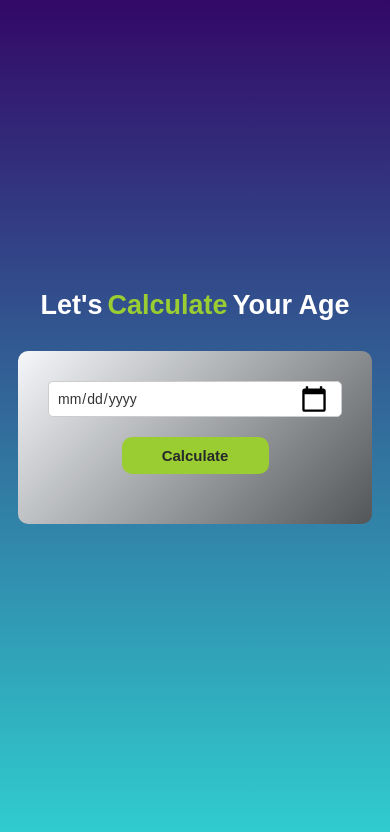
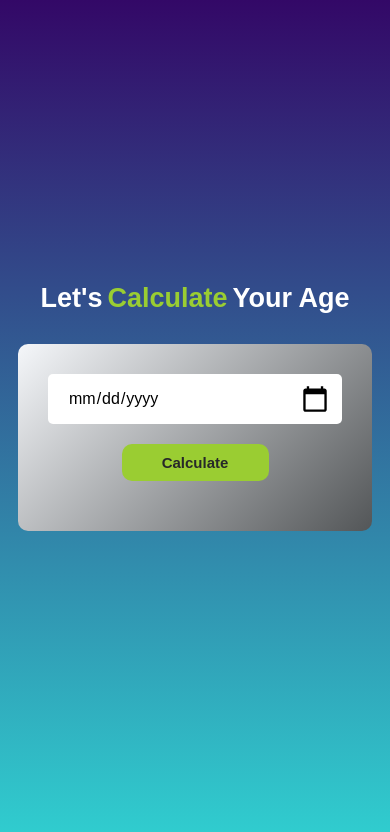
Before and after one commit to BGWEB08/Age-calculator-with-HTML-CSS-and-JavaScript., a plain HTML site: page index.html in a window 390 px wide. Drawn offline with Linux system fonts and the light colour scheme.

Commit message:
Update style.css

```diff
--- a/style.css
+++ b/style.css
@@ -83,33 +83,6 @@ button {
     background-position: calc(100% - 10px);
 }
 
-/* Genel bir stil uygulaması */
-input[type="date"] {
-    appearance: none; /* Tarayıcı varsayılan stilini kaldırır */
-    -webkit-appearance: none; /* Safari ve Chrome için */
-    -moz-appearance: none; /* Firefox için */
-    padding: 10px;
-    font-size: 16px;
-    border-radius: 5px;
-    border: 1px solid #ccc;
-    background-color: #fff;
-    color: #333;
-}
-
-/* Mobil cihazlar için bazı özel ayarlar */
-@media (max-width: 480px) {
-    input[type="date"] {
-        font-size: 14px;
-        padding: 8px;
-    }
-}
-
-/* Tüm platformlarda tutarlı bir görünüm için input'un genişliğini ayarla */
-input[type="date"] {
-    width: 100%;
-}
-
-
 #age  {
     font-size: 20px;
     margin-top: 20px;
```
